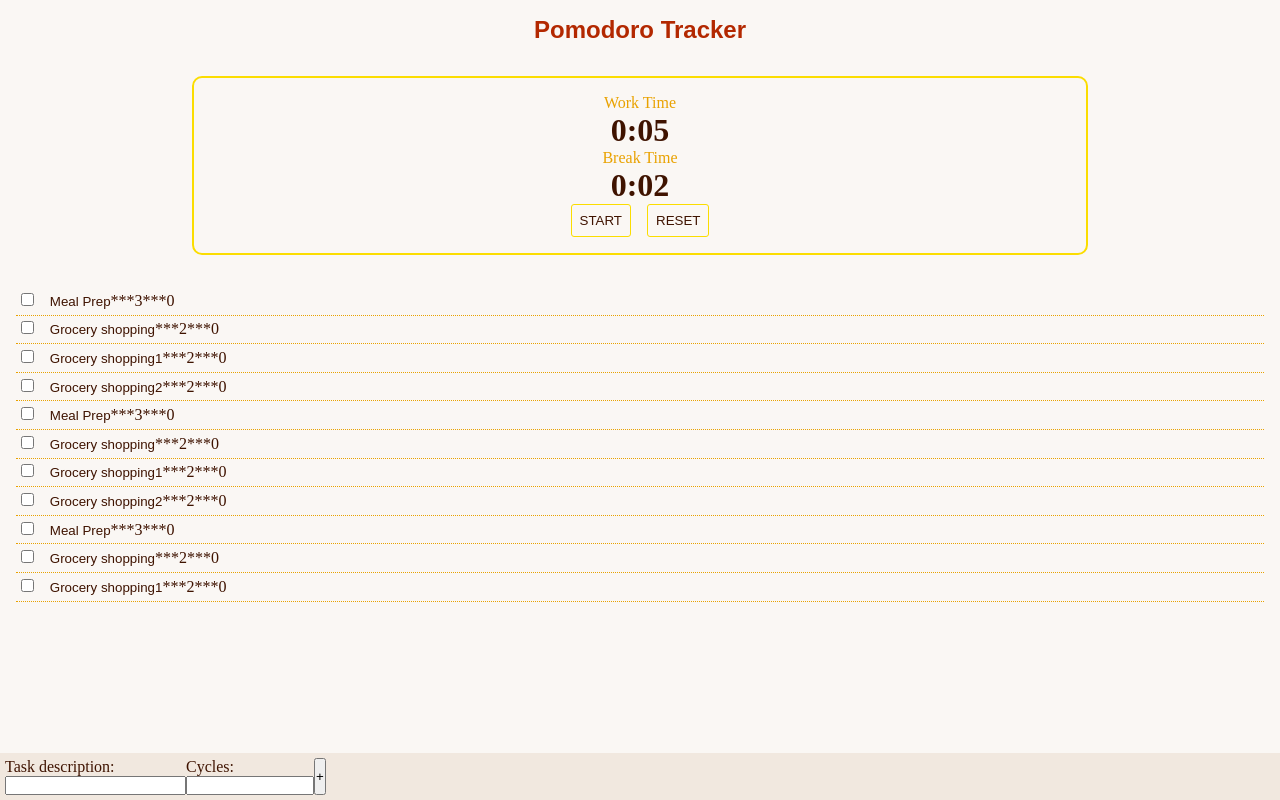
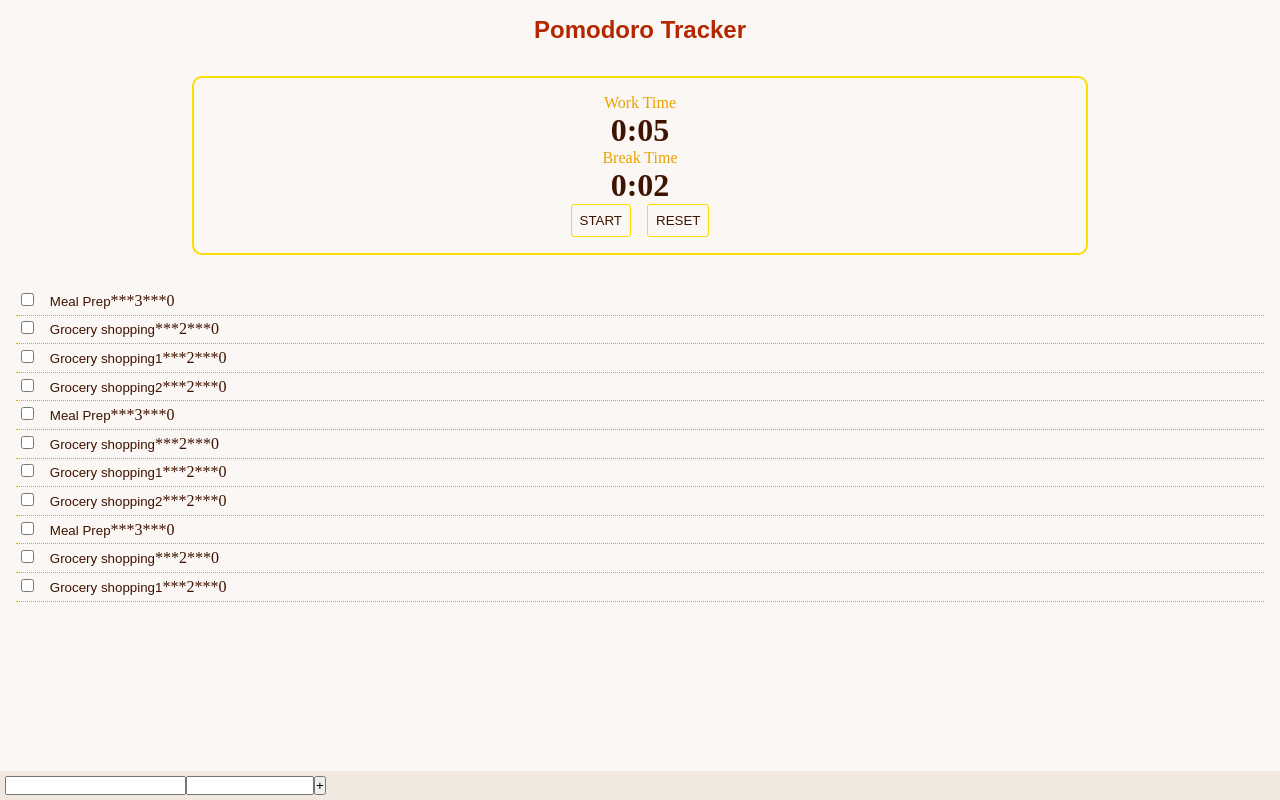
Before and after one commit to carocodingk/PomodoroTracker, a Next.js app: page / in a window 1280 px wide. Built offline with nearby package versions, Linux system fonts and the light colour scheme.

Commit message:
Removed labels for new task input

```diff
--- a/src/pages/index.js
+++ b/src/pages/index.js
@@ -280,7 +280,7 @@ function NewTask({taskKeys, setTaskKey, setTaskList}){
     <div className="flexBox flexRow">
       {/* Task description field */}
       <div className="flexBox flexColumn">
-        <label className="brown">Task description: </label>
+        {/* <label className="brown">Task description: </label> */}
         <input id="newTaskInput" type="text" onChange={
           (e) =>
             setNewTask((prevState) => ({
@@ -293,7 +293,7 @@ function NewTask({taskKeys, setTaskKey, setTaskList}){
       </div>
       {/* Task expected cycles field */}
       <div className="flexBox flexColumn">
-        <label className="brown">Cycles:</label>
+        {/* <label className="brown">Cycles:</label> */}
         <input id="newCycleInput" type="text" onChange={
           (e) =>
             setNewTask((prevState) => ({
```
